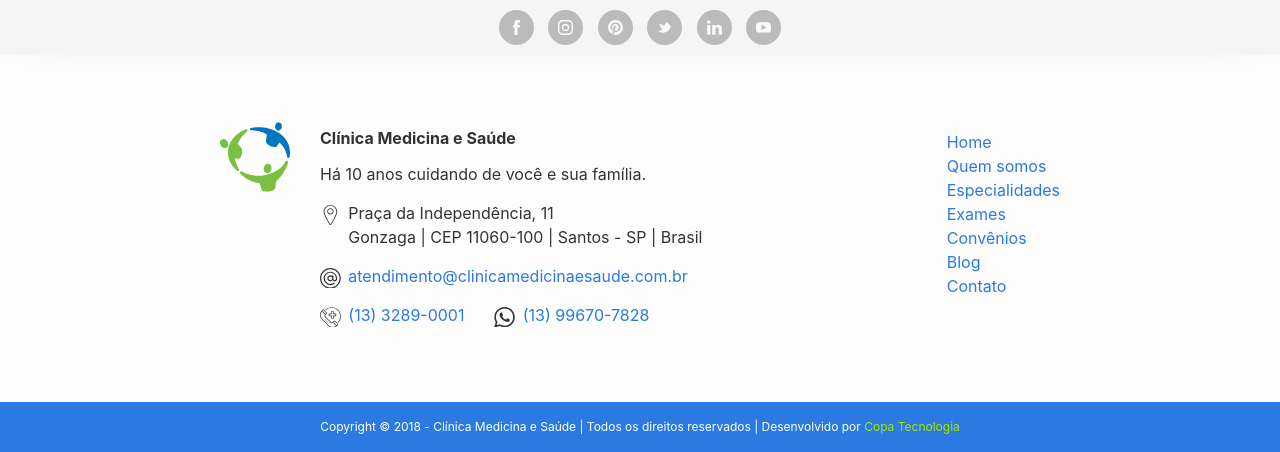
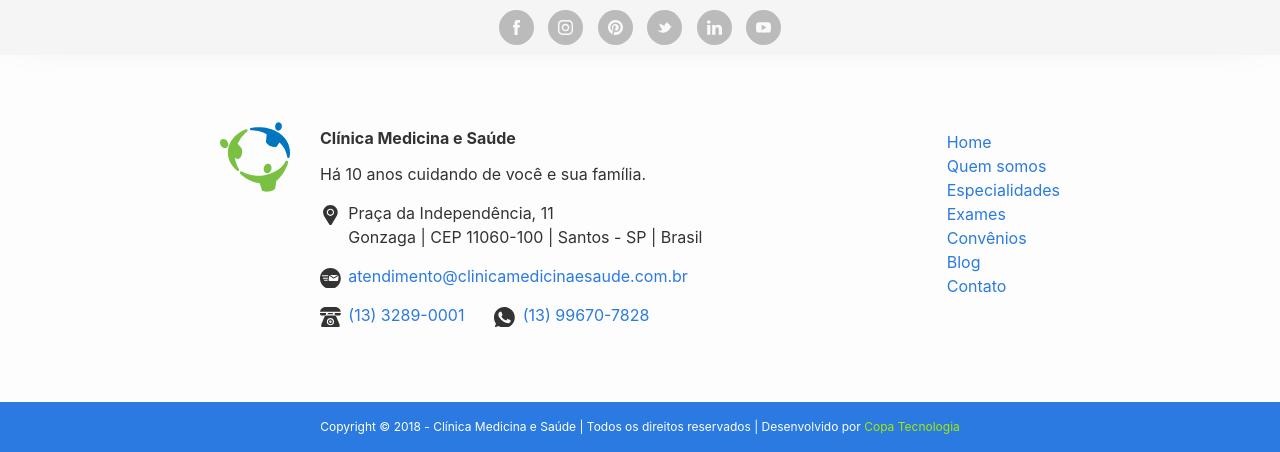
Before and after one commit to CopaTecnologia/medicinaesaude, a Jekyll site: the page built from index.html, in a window 1280 px wide. Shown: the part 1872-2324 px from the top of the page. Built offline with Jekyll 4.4.1, drawn with Linux system fonts in a browser that asks for light colours.

Commit message:
Novos ícones com preenchimento

```diff
--- a/_includes/footer.html
+++ b/_includes/footer.html
@@ -55,7 +55,7 @@
         {% if site.email %}
         <p data-grid="row nowrap small-spacing">
           <span class="icon" data-cell="shrink">
-            {% include svg/arroba.svg %}
+            {% include svg/email.svg %}
           </span>
           <span><a href="mailto:{{ site.email }}">{{ site.email }}</a></span>
         </p>
```
Also changed, not shown: _includes/svg/arroba.svg (deleted), _includes/svg/email.svg (added), _includes/svg/endereco.svg, _includes/svg/scanner.svg (deleted), _includes/svg/stethoscope-1.svg (deleted), _includes/svg/stethoscope.svg (deleted), _includes/svg/telefone.svg, _includes/svg/whatsapp.svg, _includes/svg/x-ray.svg (deleted).
